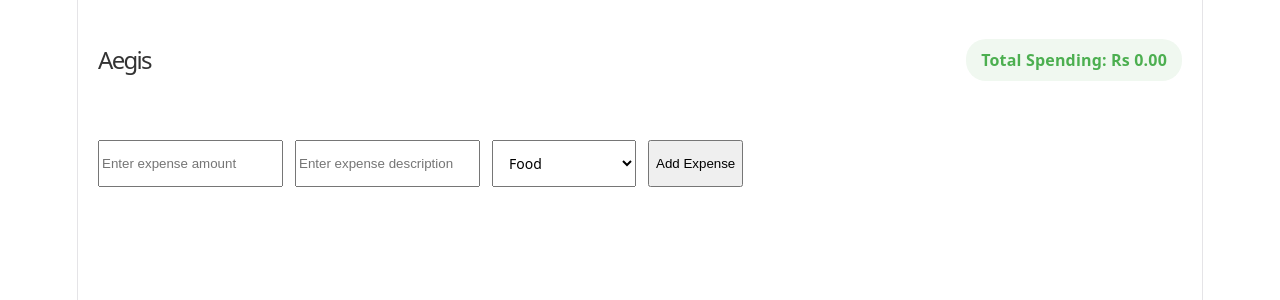
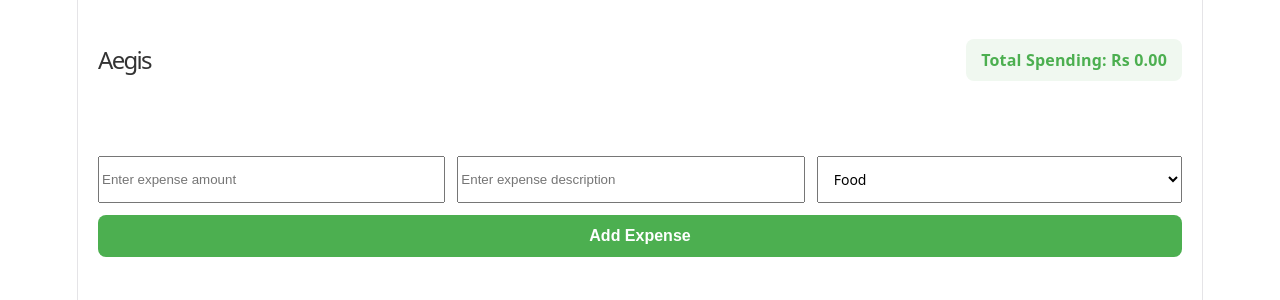
Before and after one commit to Sunjay77/Aegis, a React (Vite) app in the folder expense-tracker/: page / in a window 1280 px wide. Shown: the top 300 px of the page. Built offline with nearby package versions, Linux system fonts and the light colour scheme.

Commit message:
feat: refine CSS styles for navbar, form, and expense list for improved layout and usability

```diff
--- a/expense-tracker/src/App.css
+++ b/expense-tracker/src/App.css
@@ -1,4 +1,3 @@
-
 /* Navbar */
 .navbar {
   display: flex;
@@ -7,6 +6,7 @@
   background: #ffffff;
   padding: 15px 20px;
   border-radius: 8px;
+  margin-bottom: 16px;
 }
 
 .nav-brand h1 {
@@ -26,7 +26,7 @@
   color: #4caf50;
   background: #f0f8f0;
   padding: 8px 15px;
-  border-radius: 20px;
+  border-radius: 8px;
 }
 
 /* form container */
@@ -35,10 +35,11 @@
   background: #ffffff;
   padding: 20px;
   border-radius: 8px;
-  margin-bottom: 20px;
   display: flex;
+  flex-direction: column;
   gap: 12px;
   margin-bottom: 12px;
+  justify-content: center;
 }
 
 .form-container h2 {
@@ -49,7 +50,7 @@
 
 .form-row {
   display: flex;
-  gap:12px;
+  gap: 12px;
 }
 
 .form-row input,
@@ -57,7 +58,6 @@
   flex: 1;
   margin-bottom: 0;
 }
-
 
 /* input fields */
 
@@ -71,7 +71,7 @@ select {
 }
 
 /*button*/
-.button {
+.btnExpense {
   width: 100%;
   padding: 12px;
   background: #4caf50;
@@ -89,24 +89,64 @@ button:hover {
   cursor: pointer;
 }
 
+.form-error {
+  margin: 8px 0;
+  color: #b42318;
+  font-size: 14px;
+}
+
 /* Summary container */
 
 .summary-container {
-  display: grid;
-  grid-template-columns: 1fr 1fr;
-  gap: 15px;
-  margin-bottom: 20px;
+  padding: 10px;
 }
 
 .summary-card {
+  padding: 10px;
   background: #ffffff;
-  padding: 20px;
   border-radius: 8px;
 }
 
-.summary-card h2 {
-  margin: 0 0 12px 0;
+/* Expense List */
+
+.expenses-container {
+  margin: 20px;
+}
+
+.expense-item {
+  display: flex;
+  justify-content: space-between;
+  align-items: center;
+  padding: 10px;
+  background: #f9f9f9;
+  border-radius: 8px;
+  margin-bottom: 10px;
+}
+
+.expense-amount {
+  font-weight: bold;
+  color: #2f2f2f;
+}
+
+.delete-btn {
+  padding: 8px 12px;
+  background: #f04438;
+  color: #ffffff;
+  border: none;
+  border-radius: 8px;
   font-size: 14px;
-  color: #666;
-  letter-spacing: 0.5px;
 }
+
+.delete-btn:hover {
+  background: #d92d20;
+}
+
+.expense-info {
+  text-align-last: left;
+}
+
+.expense-description {
+  font-weight: bold;
+  color: #333;
+  text-transform: capitalize;
+}
```
